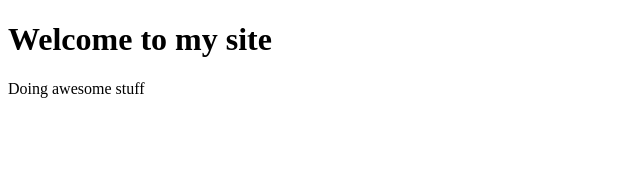
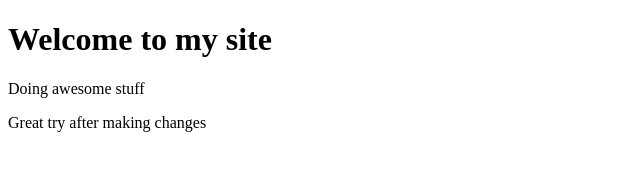
Before and after one commit to Mannie297/mywebsite, a website: page dist/index.html in a window 1280 px wide. Shown: the whole page, without its empty margins (0-640 px from the left). Drawn offline with Linux system fonts and the light colour scheme.

Commit message:
second comit

```diff
--- a/dist/index.html
+++ b/dist/index.html
@@ -9,5 +9,6 @@
 <body>
     <h1>Welcome to my site</h1>
     <p>Doing awesome stuff</p>
+    <p>Great try after making changes</p>
 </body>
 </html>
```
